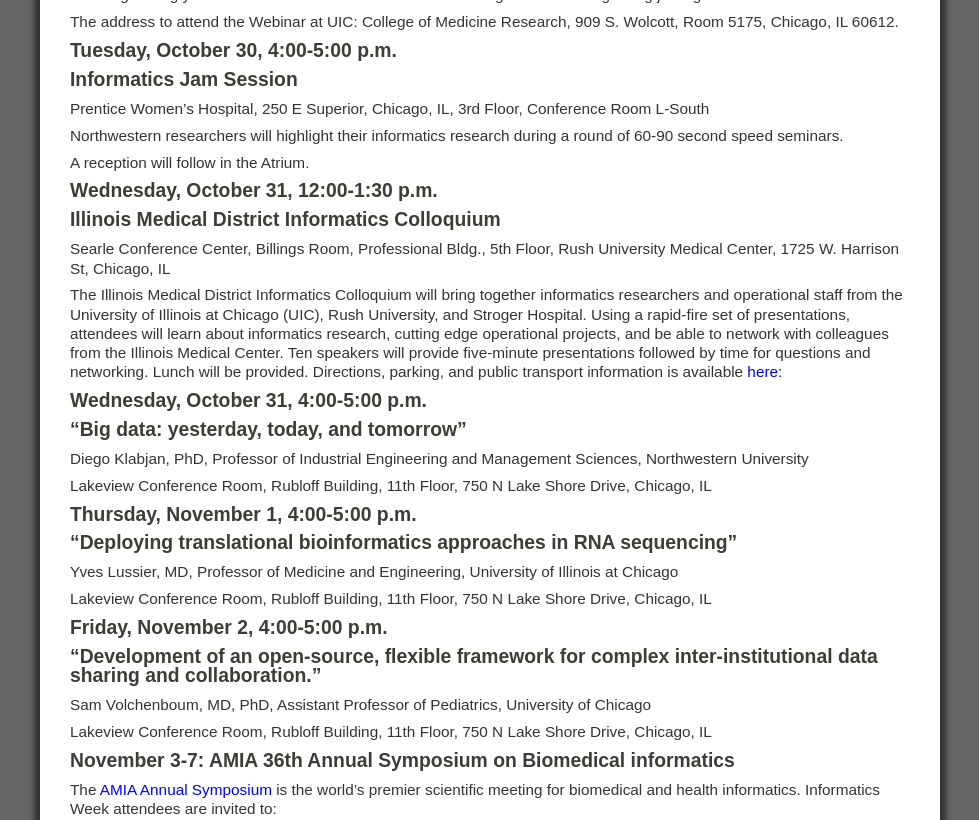
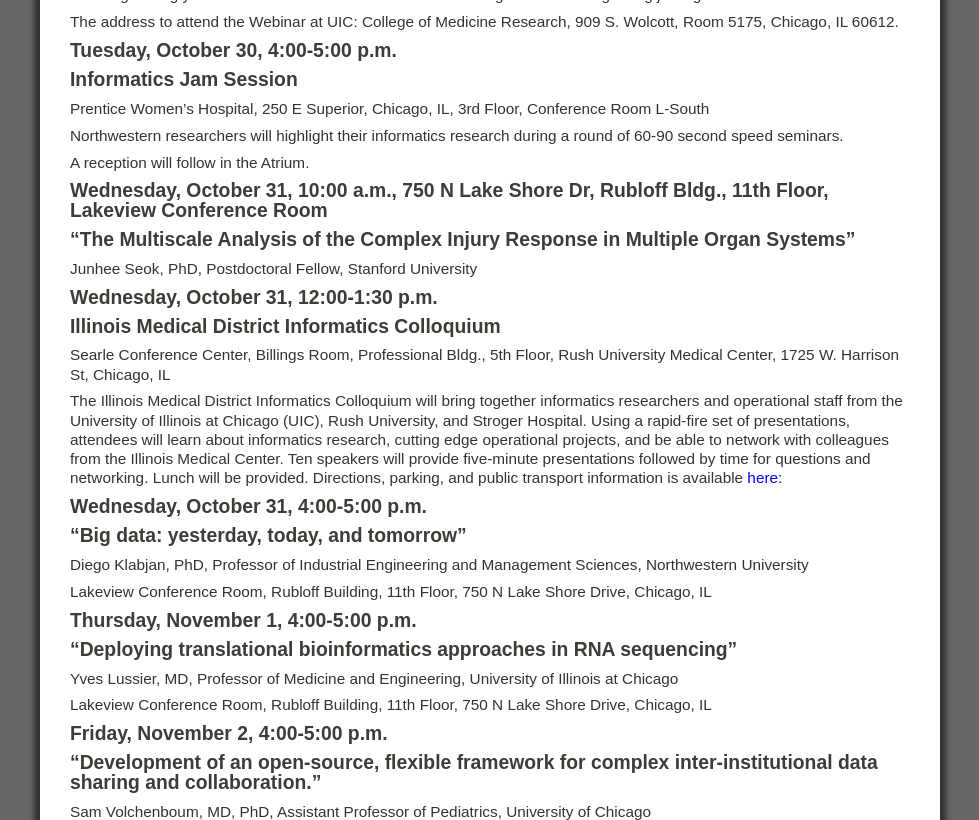
Before and after one commit to NUBIC/ciw, a Jekyll site: the page built from events.markdown, in a window 1280 px wide and 900 px high, scrolled down 773 px, cut to the strip 80-900 px from the top of the window. Shown: the whole strip, without its empty margins (150-1129 px from the left). Built offline with Jekyll 4.4.1, drawn with Linux system fonts in a browser that asks for light colours; Markdown is read by kramdown in place of the engine named in the settings; comment, search, counter and statistics services are not loaded.

Commit message:
Update events.markdown
Added additional talk scheduled on 10/31/12

```diff
--- a/events.markdown
+++ b/events.markdown
@@ -29,6 +29,12 @@ Prentice Women's Hospital, 250 E Superior, Chicago, IL, 3rd Floor, Conference Ro
 Northwestern researchers will highlight their informatics research during a round of 60-90 second speed seminars.
 
 A reception will follow in the Atrium.
+
+
+### Wednesday, October 31, 10:00 a.m., 750 N Lake Shore Dr, Rubloff Bldg., 11th Floor, Lakeview Conference Room
+### "The Multiscale Analysis of the Complex Injury Response in Multiple Organ Systems"
+
+Junhee Seok, PhD, Postdoctoral Fellow, Stanford University
 
 ### Wednesday, October 31, 12:00-1:30 p.m.
 ### Illinois Medical District Informatics Colloquium
```
